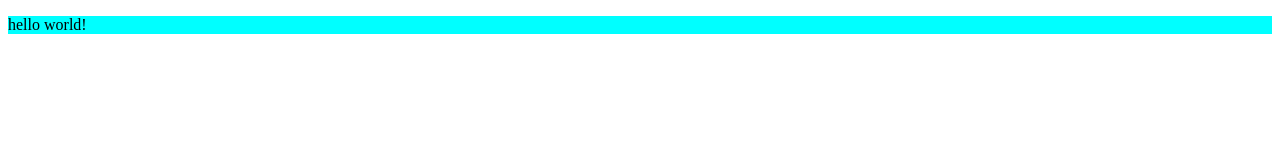
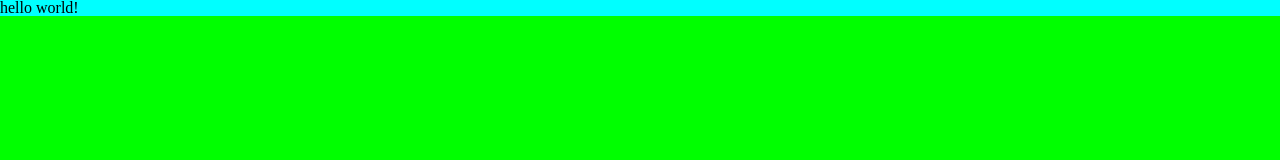
Before and after one commit to loracharupa/frontend07, a plain HTML site: page index.html in a window 1280 px wide. Drawn offline with Linux system fonts and the light colour scheme.

Commit message:
add color  for body

```diff
--- a/index.html
+++ b/index.html
@@ -11,9 +11,11 @@
 </head>
 
 <body>
-    <p>
-        hello world!
-    </p>
+    <div class="wrapper">
+        <p>
+            hello world!
+        </p>
+    </div>
 </body>
 
 </html>
--- a/styles/reset.css
+++ b/styles/reset.css
@@ -0,0 +1,48 @@
+/* http://meyerweb.com/eric/tools/css/reset/
+   v2.0 | 20110126
+   License: none (public domain)
+*/
+
+html, body, div, span, applet, object, iframe,
+h1, h2, h3, h4, h5, h6, p, blockquote, pre,
+a, abbr, acronym, address, big, cite, code,
+del, dfn, em, img, ins, kbd, q, s, samp,
+small, strike, strong, sub, sup, tt, var,
+b, u, i, center,
+dl, dt, dd, ol, ul, li,
+fieldset, form, label, legend,
+table, caption, tbody, tfoot, thead, tr, th, td,
+article, aside, canvas, details, embed,
+figure, figcaption, footer, header, hgroup,
+menu, nav, output, ruby, section, summary,
+time, mark, audio, video {
+	margin: 0;
+	padding: 0;
+	border: 0;
+	font-size: 100%;
+	font: inherit;
+	vertical-align: baseline;
+}
+/* HTML5 display-role reset for older browsers */
+article, aside, details, figcaption, figure,
+footer, header, hgroup, menu, nav, section {
+	display: block;
+}
+body {
+	line-height: 1;
+}
+ol, ul {
+	list-style: none;
+}
+blockquote, q {
+	quotes: none;
+}
+blockquote:before, blockquote:after,
+q:before, q:after {
+	content: '';
+	content: none;
+}
+table {
+	border-collapse: collapse;
+	border-spacing: 0;
+}
--- a/styles/styles.css
+++ b/styles/styles.css
@@ -1,3 +1,8 @@
 p {
     background-color: aqua;
+    font-size: 30px;
 }
+
+body {
+    background-color: lime;
+}
```
